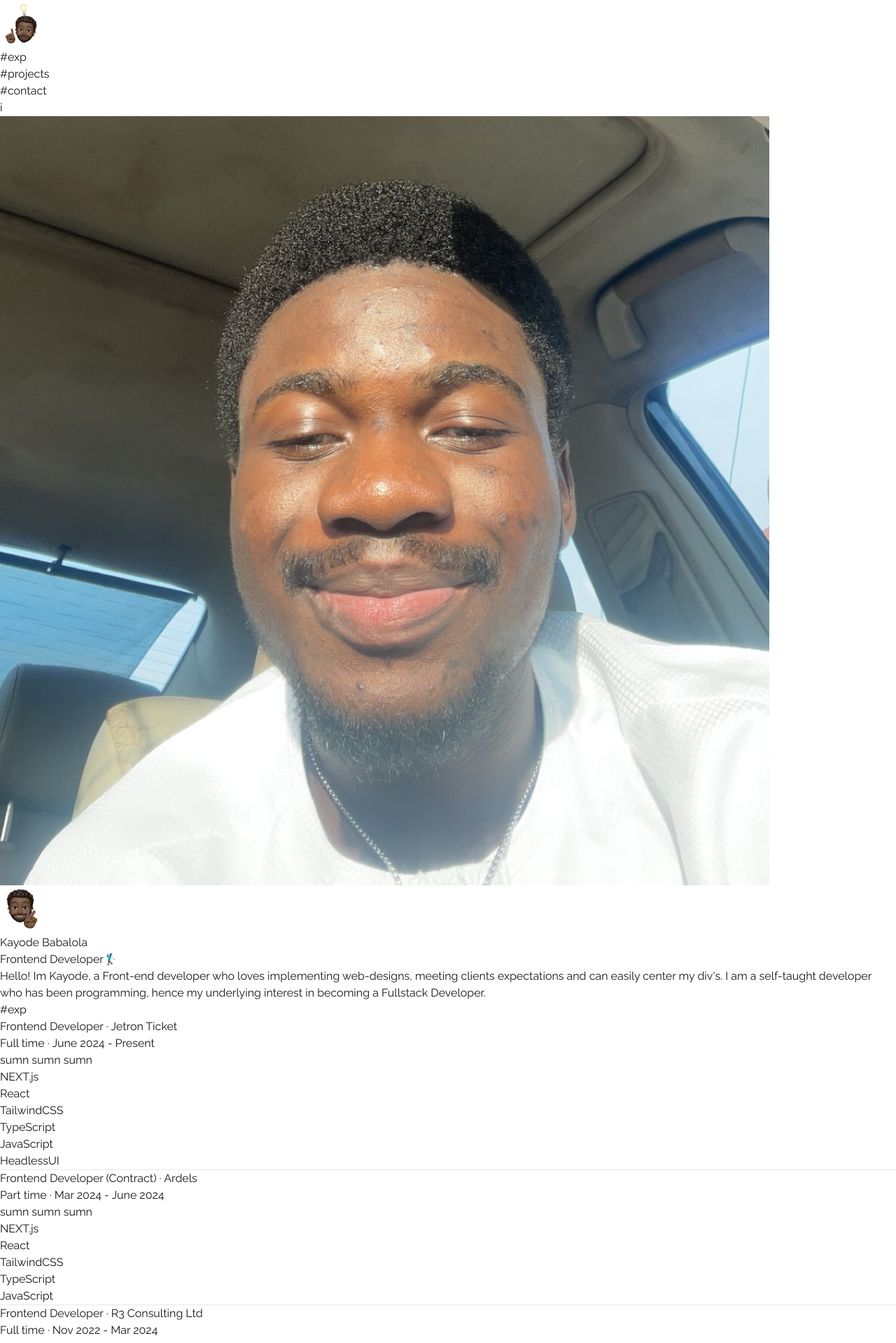
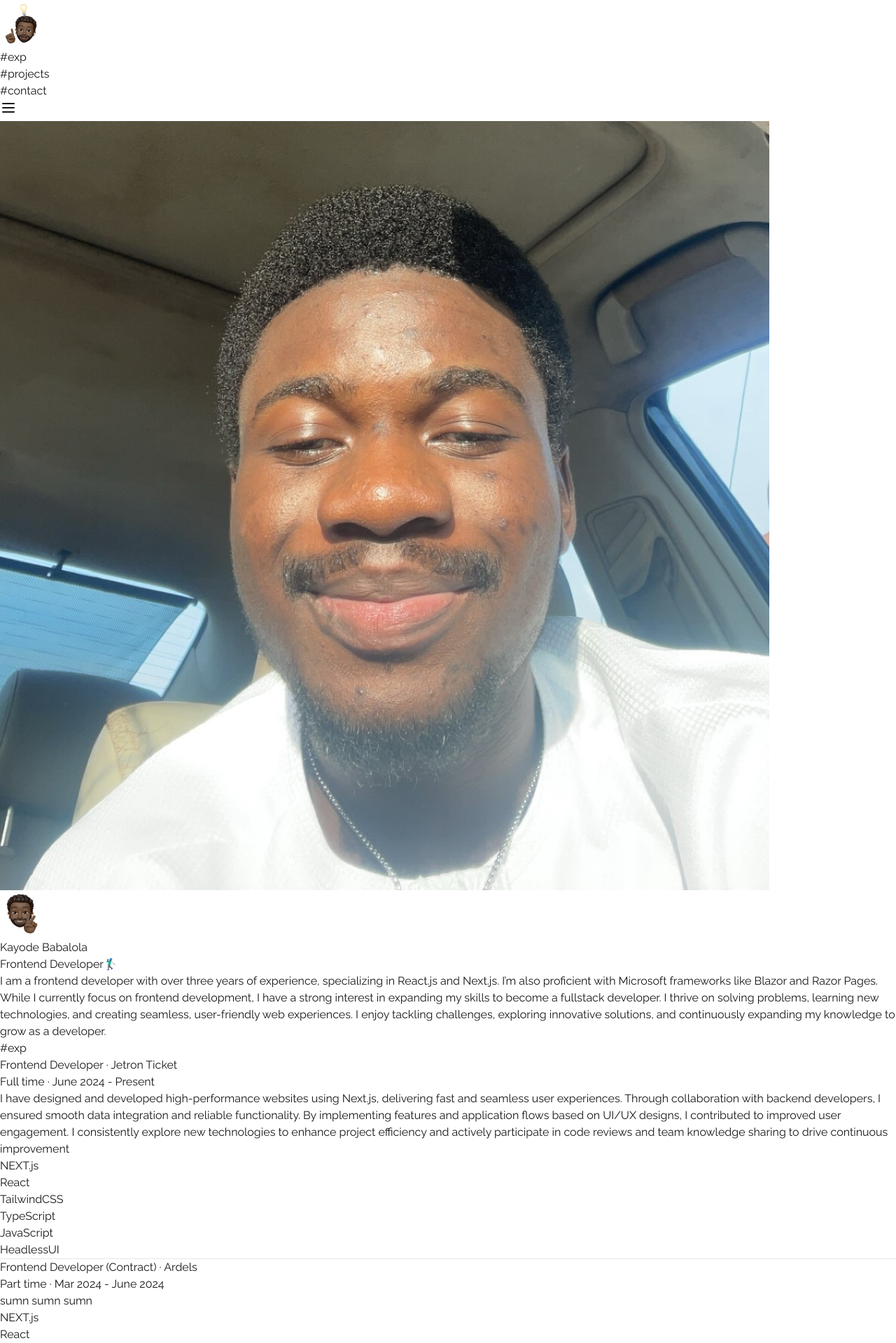
Before and after one commit to kayode-dev/portfolio-v2, a Next.js app: page / in a window 1280 px wide. Shown: the top 1919 px of the page at 70% size. Built offline with nearby package versions, Linux system fonts and the light colour scheme.

Commit message:
update descriptions

```diff
--- a/src/app/components/experience/experience-list.tsx
+++ b/src/app/components/experience/experience-list.tsx
@@ -4,7 +4,7 @@ import Link from "next/link";
 
 export const StackPill = ({ stack }: { stack: string }) => {
   return (
-    <div className="flex items-center gap-2 rounded-lg border border-neutral-400 bg-neutral-800/60 px-4 py-1 text-sm">
+    <div className="flex items-center gap-2 rounded-lg border border-neutral-600/50 bg-neutral-800/60 px-4 py-1 text-sm">
       {stack}
     </div>
   );
@@ -38,7 +38,8 @@ const Experience: ExperienceProps[] = [
     startDate: "June 2024",
     endDate: "Present",
     employmentType: "Full time",
-    description: "sumn sumn sumn",
+    description:
+      "I have designed and developed high-performance websites using Next.js, delivering fast and seamless user experiences. Through collaboration with backend developers, I ensured smooth data integration and reliable functionality. By implementing features and application flows based on UI/UX designs, I contributed to improved user engagement. I consistently explore new technologies to enhance project efficiency and actively participate in code reviews and team knowledge sharing to drive continuous improvement",
     link: "sumn",
     stacks: [
       "NEXT.js",
--- a/src/app/components/navbar.tsx
+++ b/src/app/components/navbar.tsx
@@ -3,6 +3,7 @@
 import Image from "next/image";
 import Link from "next/link";
 import navImage from "../assets/memojilightbulb.png";
+import { Menu } from "lucide-react";
 
 const SECTIONS = [
   { name: "#exp", location: "#exp" },
@@ -26,7 +27,9 @@ export default function Navbar() {
           <SectionPointers key={section.name} {...section} />
         ))}
       </ul>
-      <button className="size-8 bg-neutral-400 md:hidden">i</button>
+      <button className="size-10 bg-neutral-800/50 flex justify-center rounded-md items-center md:hidden">
+        <Menu />
+      </button>
       {/* <MobileMenu SECTIONS={SECTIONS} /> */}
     </div>
   );
--- a/src/app/components/project-list.tsx
+++ b/src/app/components/project-list.tsx
@@ -7,11 +7,11 @@ import Link from "next/link";
 import { Github } from "lucide-react";
 const ProjectCard = ({ ...props }: ProjectProps) => {
   return (
-    <div className="flex gap-5 w-full p-4 rounded-lg">
+    <div className="flex flex-col md:flex-row gap-5 w-full p-4 rounded-lg">
       <Image
         src={props.image}
         alt=""
-        className="w-52 rounded-lg"
+        className="md:w-52 rounded-lg object-cover"
         placeholder="blur"
       />
       <div className="space-y-4  w-full">
--- a/src/app/page.tsx
+++ b/src/app/page.tsx
@@ -30,13 +30,18 @@ export default function Home() {
             />
           </div>
           <div className="space-y-2">
-            <h2 className="text-2xl md:text-5xl font-bold">Kayode Babalola</h2>
+            <h2 className="text-3xl md:text-5xl font-bold">Kayode Babalola</h2>
             <p className="md:text-xl text-neutral-400">Frontend Developer🏌🏾‍♂️</p>
             <p className="text-base md:text-balance md:text-lg">
-              Hello! Im Kayode, a Front-end developer who loves implementing
-              web-designs, meeting clients expectations and can easily center my
-              div&apos;s. I am a self-taught developer who has been programming,
-              hence my underlying interest in becoming a Fullstack Developer.
+              I am a frontend developer with over three years of experience,
+              specializing in React.js and Next.js. I’m also proficient with
+              Microsoft frameworks like Blazor and Razor Pages. While I
+              currently focus on frontend development, I have a strong interest
+              in expanding my skills to become a fullstack developer. I thrive
+              on solving problems, learning new technologies, and creating
+              seamless, user-friendly web experiences. I enjoy tackling
+              challenges, exploring innovative solutions, and continuously
+              expanding my knowledge to grow as a developer.
             </p>
           </div>
         </div>
```
